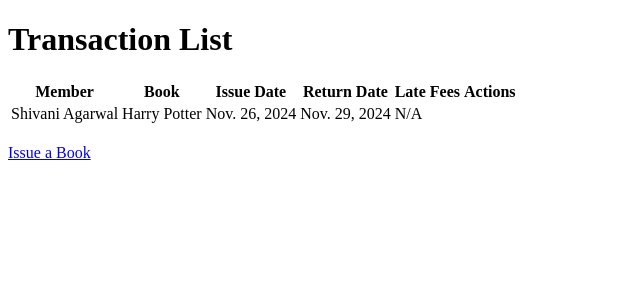
After one commit to ShivaniAgarwal07/shelf-master-frappe, a Django app: page /transactions/ in a window 1280 px wide. The commit adds this page. Shown: the top 300 px of the page, without its empty margins (0-640 px from the left). Run offline with Django 5.2, Linux system fonts and the light colour scheme; data comes from the database, SQL or seed files in the repository; both versions use the stored data as it was after the commit.

Commit message:
Members, Transactions Views added

```diff
--- a/insideLibrary/models.py
+++ b/insideLibrary/models.py
@@ -28,7 +28,5 @@ class Transaction(models.Model):
     return_date= models.DateField(null=True, blank=True) # initially date will be null and field will be blank and no validation error will occur.
     fee= models.IntegerField()
 
-    def is_overdue(self):
-        if self.return_date: #checks if return_date exists or not
-            return date.today()> self.return_date #if current date is greater than return date, then transaction is overdue
-        return False #otherwise it will return false
+    def __str__(self):
+        return f"{self.member.name} - {self.book.title} (Issued on {self.issue_date})"
--- /dev/null
+++ b/insideLibrary/templates/members/add_member.html
@@ -0,0 +1,6 @@
+<h1>{% if form.instance.pk %}Edit{% else %}Add{% endif %} Member</h1>
+<form method="post" action="{% url 'add_member' %}">
+    {% csrf_token %}
+    {{ form.as_p }}
+    <button type="submit">Save</button>
+</form>
--- /dev/null
+++ b/insideLibrary/templates/members/edit_member.html
@@ -0,0 +1,6 @@
+<h1>{% if form.instance.pk %}Edit{% else %}Add{% endif %} Member</h1>
+<form method="post">
+    {% csrf_token %}
+    {{ form.as_p }}
+    <button type="submit">Save</button>
+</form>
--- /dev/null
+++ b/insideLibrary/templates/transactions/transaction_list.html
@@ -0,0 +1,45 @@
+<!DOCTYPE html>
+<html>
+<head>
+    <title>Transaction List</title>
+</head>
+<body>
+    <h1>Transaction List</h1>
+
+    <table>
+        <thead>
+            <tr>
+                <th>Member</th>
+                <th>Book</th>
+                <th>Issue Date</th>
+                <th>Return Date</th>
+                <th>Late Fees</th>
+                <th>Actions</th>
+            </tr>
+        </thead>
+        <tbody>
+            {% for transaction in transactions %}
+                <tr>
+                    <td>{{ transaction.member.name }}</td>
+                    <td>{{ transaction.book.title }}</td>
+                    <td>{{ transaction.issue_date }}</td>
+                    <td>{% if transaction.return_date %}{{ transaction.return_date }}{% else %}Not Returned{% endif %}</td>
+                    <td>{% if transaction.fees %}₹{{ transaction.fees }}{% else %}N/A{% endif %}</td>
+                    <td>
+                        {% if not transaction.return_date %}
+                            <a href="{% url 'return_book' %}">Return Book</a>
+                        {% endif %}
+                    </td>
+                </tr>
+            {% empty %}
+                <tr>
+                    <td colspan="6">No transactions found.</td>
+                </tr>
+            {% endfor %}
+        </tbody>
+    </table>
+
+    <br>
+    <a href="{% url 'issue_book' %}">Issue a Book</a>
+</body>
+</html>
--- a/insideLibrary/urls.py
+++ b/insideLibrary/urls.py
@@ -4,5 +4,12 @@ from . import views
 urlpatterns=[
     path('books/', views.book_list, name= 'book_list'),
     path('books/add/', views.add_book, name='add_book' ),
-    path('books/import/', views.import_books, name='import_books')
+    path('books/import/', views.import_books, name='import_books'),
+    path('members/', views.member_list, name='member_list'),
+    path('members/add/', views.add_member, name='add_member'),
+    path('members/edit/<int:pk>/', views.edit_member, name='edit_member'),
+    path('members/delete/<int:pk>/', views.delete_member, name='delete_member'),
+    path('transactions/', views.transaction_list, name='transaction_list'),
+    path('transactions/issue/', views.issue_book, name='issue_book'),
+    path('transactions/return/', views.return_book, name='return_book'),
 ]
--- a/insideLibrary/views.py
+++ b/insideLibrary/views.py
@@ -1,10 +1,14 @@
-from django.shortcuts import render, redirect
+from django.shortcuts import render, redirect, get_object_or_404
 from .models import Book, Member, Transaction
 from django.http import JsonResponse
 import requests
+from .forms import MemberForm
+from django.utils.timezone import now
 
 
 # Create your views here.
+
+#for Books
 
 # to view all books
 def book_list(request): #request is HTTP request made by user (GET or POST)
@@ -26,10 +30,12 @@ def add_book(request):
     return render(request, 'books/add_book.html')
 
 # to import books from API
+
 def import_books(request):
     if request.method== 'POST':
         title= request.POST.get('title', '')
         page= request.POST.get('page', 1)
+        print(title, page)
         response= requests.get(f'https://frappe.io/api/method/frappe-library?page={page}&title={title}')
         books= response.json().get('message', [])
         print(books)
@@ -37,11 +43,130 @@ def import_books(request):
         for book in books:
             Book.objects.get_or_create(
                 title= book['title'],
-                author= book['author'],
+                author= book['authors'],
                 isbn= book['isbn'],
                 publisher= book['publisher'],
-                num_pages= int(book['num_pages']),
+                num_pages= int(book['  num_pages']),
             )
 
         return JsonResponse({'status': 'Books imported!'})
     return render(request, 'books/import_books.html')
+
+
+#for Members
+
+#to view all members
+
+def member_list(request):
+    members= Member.objects.all()
+    return render(request, 'members/member_list.html', {'members': members})
+
+#to add a new member
+
+def add_member(request):
+    if request.method=='POST':
+        form= MemberForm(request.POST)
+        if form.is_valid():
+            form.save()
+            return redirect('member_list')
+
+    else:
+        form= MemberForm()
+    return render(request, 'members/add_member.html', {'form': form})
+
+# to edit a member
+
+def edit_member(request, pk):
+    member= get_object_or_404(Member, pk=pk)
+    if request.method=='POST':
+        form = MemberForm(request.POST, instance=member)
+        if form.is_valid():
+            form.save()
+            return redirect('member_list')
+    else:
+        form = MemberForm(instance=member)
+    return render(request, 'members/edit_member.html', {'form': form})
+
+# to delete a member
+
+def delete_member(request, pk):
+    member= get_object_or_404(Member, pk=pk)
+    if request.method=='POST':
+        member.delete()
+        return redirect('member_list')
+    return render(request, 'members/delete_member.html', {'member': member})
+
+
+
+#for transactions
+
+#to list all transactions
+
+def transaction_list(request):
+    transactions = Transaction.objects.all().order_by('-issue_date')  # Order by most recent
+    return render(request, 'transactions/transaction_list.html', {'transactions': transactions})
+
+# to issue a book
+
+def issue_book(request):
+    if request.method == "POST":
+        member_id = request.POST.get('member')
+        book_id = request.POST.get('book')
+        issue_date = request.POST.get('issue_date')
+
+        # Get the selected member and book
+        member = Member.objects.get(id=member_id)
+        book = Book.objects.get(id=book_id)
+
+        # Check if stock is available
+        if book.stock > 0:
+            # Reduce stock and create a transaction
+            book.stock -= 1
+            book.save()
+            Transaction.objects.create(member=member, book=book, issue_date=issue_date)
+            return redirect('transaction_list')
+        else:
+            return render(request, 'transactions/issue_book.html', {
+                'error': 'This book is currently out of stock.',
+                'members': Member.objects.all(),
+                'books': Book.objects.all(),
+                'today': now().date()
+            })
+
+    return render(request, 'transactions/issue_book.html', {
+        'members': Member.objects.all(),
+        'books': Book.objects.all(),
+        'today': now().date()
+    })
+
+# to return a book
+
+def return_book(request):
+    if request.method == "POST":
+        transaction_id = request.POST.get('transaction')
+        return_date = request.POST.get('return_date')
+
+        # Get the transaction
+        transaction = Transaction.objects.get(id=transaction_id)
+
+        # Calculate fees if returned late
+        days_late = (now().date() - transaction.issue_date).days - 14  # Assume 14-day borrow period
+        late_fee = 0
+        if days_late > 0:
+            late_fee = days_late * 5  # Rs. 5 per day late fee
+
+        transaction.return_date = return_date
+        transaction.fees = late_fee
+        transaction.save()
+
+        # Update book stock
+        book = transaction.book
+        book.stock += 1
+        book.save()
+
+        return redirect('transaction_list')
+
+    return render(request, 'transactions/return_book.html', {
+        'transactions': Transaction.objects.filter(return_date__isnull=True),
+        'today': now().date()
+    })
```
Also changed, not shown: insideLibrary/admin.py (+14 -0 lines), insideLibrary/forms.py (added, +7 -0 lines), insideLibrary/templates/books/book_list.html (+30 -7 lines), insideLibrary/templates/members/delete_member.html (added, +9 -0 lines), insideLibrary/templates/members/member_list.html (added, +40 -0 lines), insideLibrary/templates/transactions/issue_book.html (added, +32 -0 lines), insideLibrary/templates/transactions/return_book.html (added, +30 -0 lines), db.sqlite3.
